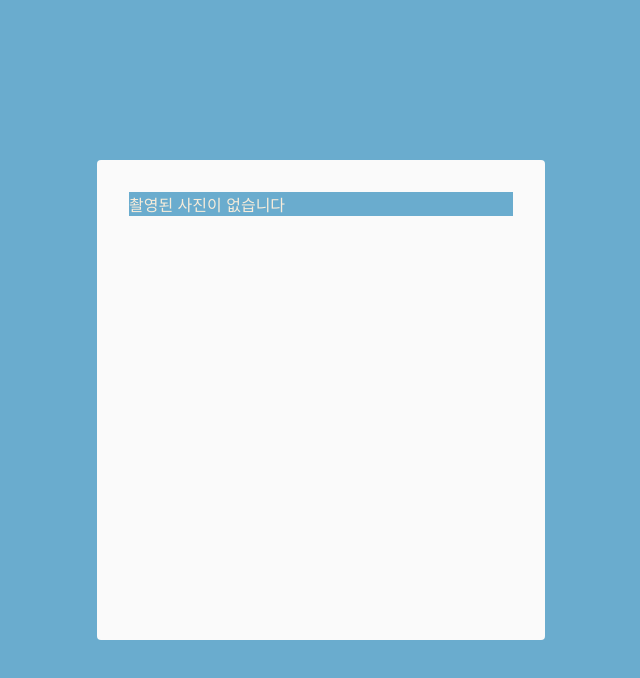
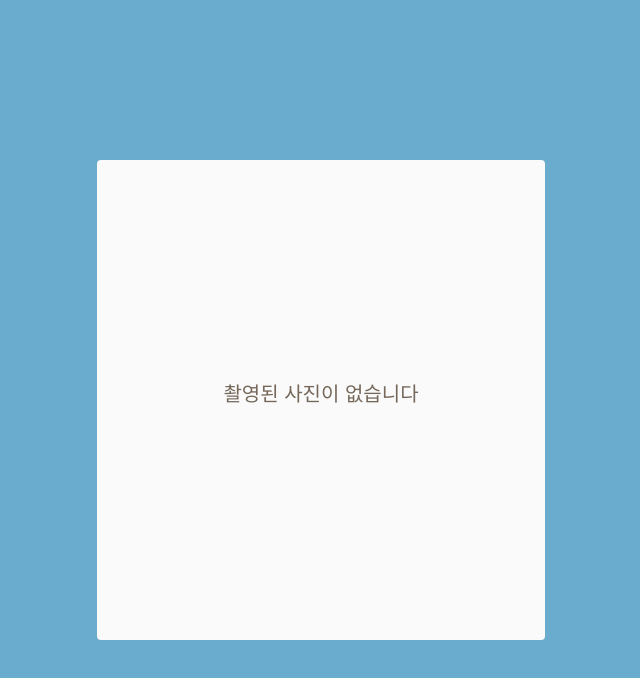
Before and after one commit to dpqlsn/Chamna, a Next.js app in the folder chamna/: page /deco in a window 1280 px wide. Shown: the top 678 px of the page, without its empty margins (319-959 px from the left). Built offline with nearby package versions, Linux system fonts and the light colour scheme; a web font is replaced by a local one.

Commit message:
docs :: 촬영된 사진 없을 때

```diff
--- a/chamna/src/ui/deco/index.tsx
+++ b/chamna/src/ui/deco/index.tsx
@@ -15,7 +15,7 @@ export default function Deco() {
                 {capture ? (
                     <_.Img src={capture} alt="captured" />
                 ) : (
-                    <div>촬영된 사진이 없습니다</div>
+                    <_.Err>촬영된 사진이 없습니다</_.Err>
                 )}
             </_.Frame>
         </_.Container>
--- a/chamna/src/ui/deco/style.ts
+++ b/chamna/src/ui/deco/style.ts
@@ -24,3 +24,14 @@ export const Img = styled.img`
   object-fit: contain;
   background-color: transparent;
 `;
+
+export const Err = styled.div`
+  display: flex;
+  height: 50vh;
+  justify-content: center;
+  align-items: center;
+  font-size: 1.25rem;
+  color: #75685B;
+  background-color: transparent;
+  text-align: center;
+`;
```
